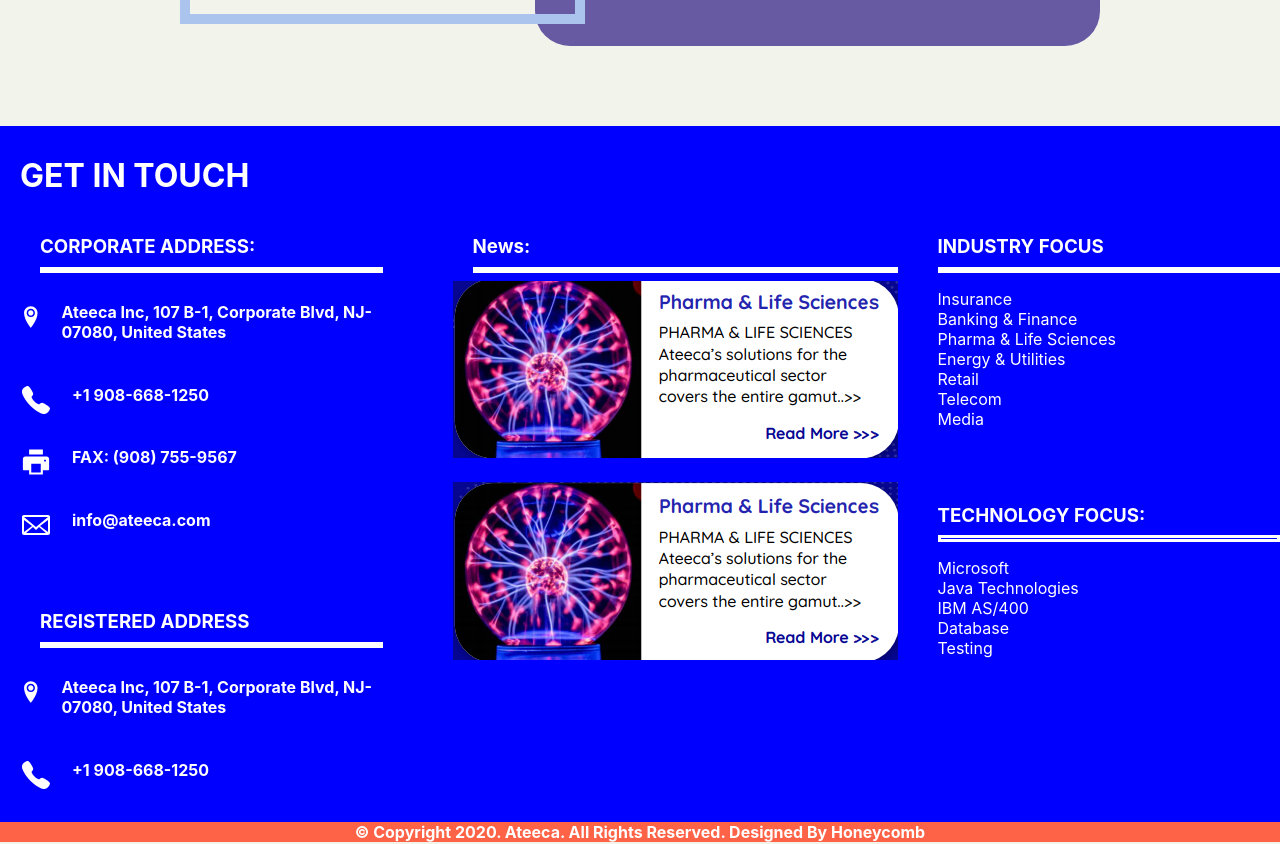
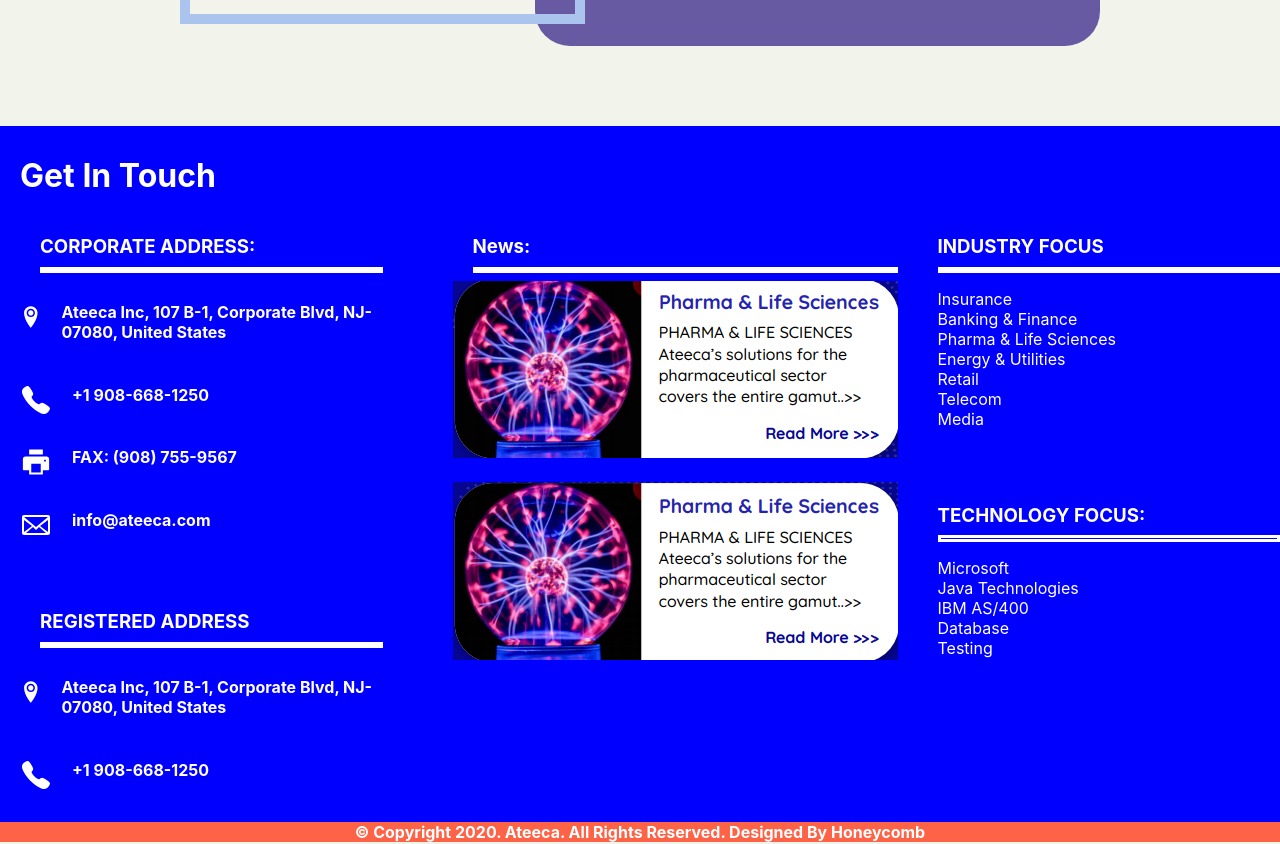
Before and after one commit to Kushal525/codex-assignment, a React (Create React App) app: page / in a window 1280 px wide. Shown: the part 4920-5764 px from the top of the page. Built offline with nearby package versions, Linux system fonts and the light colour scheme.

Commit message:
services

```diff
--- a/src/Components/JS/Contact.js
+++ b/src/Components/JS/Contact.js
@@ -9,7 +9,7 @@
     return(
         <div className="contact">
             <div className="contact1">
-                <h1 className="contact_heading get_in_touch">GET IN TOUCH</h1>
+                <h1 className="contact_heading get_in_touch">Get In Touch</h1>
             </div>
             <div className="contact2">
                 <div className="contact_column contact1">
```
